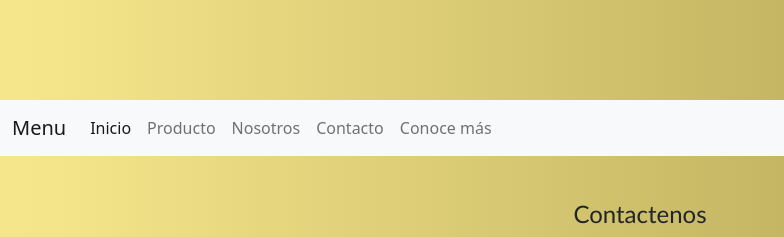
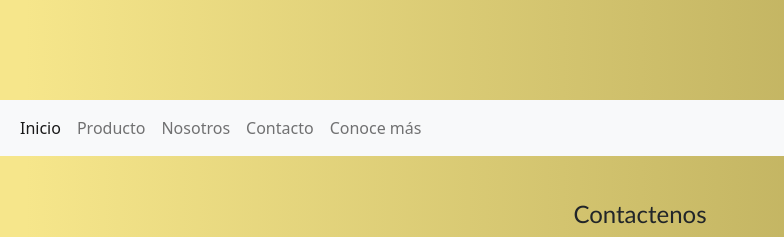
Before and after one commit to axeldarna8/CursoBaristaDarnauchans, a plain HTML site: page pages/contacto.html in a window 1280 px wide. Shown: the part 162-399 px from the top of the page, 0-784 px from the left. Drawn offline with nearby package versions, Linux system fonts and the light colour scheme.

Commit message:
acomodo de menu

```diff
--- a/pages/contacto.html
+++ b/pages/contacto.html
@@ -27,9 +27,10 @@
             <h1>Escuela Argentina de Baristas</h1>
             <img src="../images/capuccino.jpg" alt="Capuccino como logo" width="150px"     height="150px" class="imagenportada">
         </div>
+        <div class="cajamenu">
             <nav class="navbar navbar-expand-lg bg-light mt-5">
-            <div class="container-fluid ">
-              <a class="navbar-brand">Menu</a>
+                <div class="container-fluid itemsmenu">
+                <a class="navbar-brand linkmenu">Menu</a>
                 <button class="navbar-toggler" type="button" data-bs-toggle="collapse" data-bs-target="#navbarSupportedContent" aria-controls="navbarSupportedContent" aria-expanded="false" aria-label="Toggle navigation">
                     <span class="navbar-toggler-icon"></span>
                 </button>
@@ -54,40 +55,7 @@
                 </div>
                 </div>
             </nav>
-        <!--
-        <h2>
-            Menu
-        </h2>
-        <nav class="menu">
-        <ul>
-            <li>
-                <a href="../index.html" class="linkMenu">
-                Home
-                </a>
-            </li>
-            <li>
-                <a href="contacto.html" class="linkMenu">
-                Contacto
-                 </a>
-            </li>
-            <li>
-                <a href="producto.html" class="linkMenu">
-                Producto
-                </a>
-            </li>
-            <li>
-                <a href="nosotros.html" class="linkMenu">
-                Nosotros
-                </a>
-            </li>
-            <li>
-                <a href="conocemas.html" class="linkMenu">
-                Conoce mas
-                </a>
-            </li>
-        </ul>
-        </nav>
-        -->
+        </div>
     </header>
     <main>
         <form action="" class="formaContacto">
```
Also changed, not shown: pages/conocemas.html (+4 -36 lines), pages/nosotros.html (+4 -36 lines), pages/producto.html (+0 -34 lines). Lines whose indentation alone changed are shown as unchanged.
